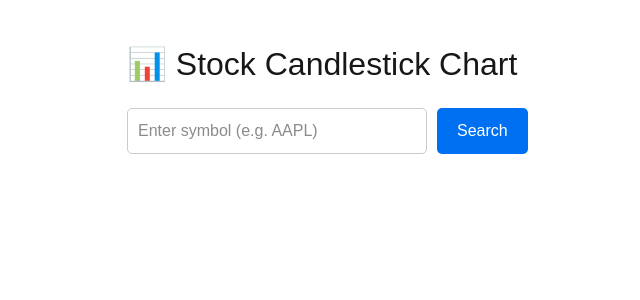
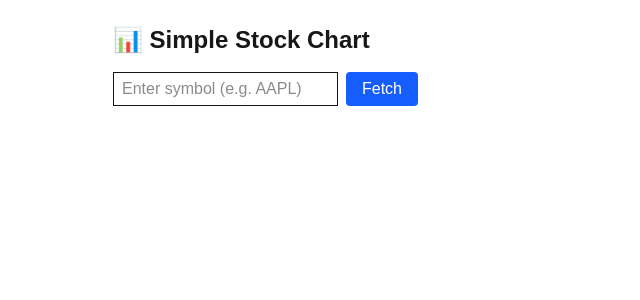
Before and after one commit to sinxiang/AL-in-Finance, a Next.js app: page / in a window 1280 px wide. Shown: the top 300 px of the page, without its empty margins (103-743 px from the left). Built offline with nearby package versions, Linux system fonts and the light colour scheme.

Commit message:
new stock

```diff
--- a/package.json
+++ b/package.json
@@ -9,9 +9,13 @@
     "lint": "next lint"
   },
   "dependencies": {
+    "apexcharts": "^4.7.0",
+    "chart.js": "^4.5.0",
     "lightweight-charts": "^5.0.8",
     "next": "15.3.5",
     "react": "^19.0.0",
+    "react-apexcharts": "^1.7.0",
+    "react-chartjs-2": "^5.3.0",
     "react-dom": "^19.0.0",
     "recharts": "^3.0.2",
     "yahoo-finance2": "^2.13.3"
--- a/src/app/api/stock/route.ts
+++ b/src/app/api/stock/route.ts
@@ -1,22 +1,52 @@
-import { NextResponse } from "next/server";
-import yahooFinance from "yahoo-finance2";
+// app/api/stock/route.ts
+import { NextRequest, NextResponse } from 'next/server';
 
-export async function GET(request: Request) {
-  const { searchParams } = new URL(request.url);
-  const symbol = searchParams.get("symbol");
+const RAPIDAPI_KEY = '7f86051324mshf01077615510e7dp1ac9e4jsn2c4e365931d7';
+
+export async function GET(req: NextRequest) {
+  const symbol = req.nextUrl.searchParams.get('symbol');
 
   if (!symbol) {
-    return NextResponse.json({ error: "No symbol provided" }, { status: 400 });
+    return NextResponse.json({ error: 'Missing symbol' }, { status: 400 });
   }
 
   try {
-    const result = await yahooFinance.historical(symbol, {
-      period1: new Date(Date.now() - 30 * 24 * 60 * 60 * 1000),
-      period2: new Date(),
+    const url = `https://apidojo-yahoo-finance-v1.p.rapidapi.com/stock/v2/get-timeseries?symbol=${symbol}&region=US`;
+
+    const response = await fetch(url, {
+      headers: {
+        'X-RapidAPI-Key': RAPIDAPI_KEY,
+        'X-RapidAPI-Host': 'apidojo-yahoo-finance-v1.p.rapidapi.com',
+      },
+      cache: 'no-store',
     });
 
-    return NextResponse.json(result);
-  } catch {
-    return NextResponse.json({ error: "Invalid symbol or API error" }, { status: 500 });
+    const raw = await response.json();
+
+    const prices = raw?.prices;
+
+    if (!Array.isArray(prices)) {
+      return NextResponse.json({ error: 'Invalid data from API' }, { status: 500 });
+    }
+
+    // 格式化成图表用的数据结构
+    const candles = prices
+      .filter((item: any) => item.open && item.close && item.high && item.low && item.date)
+      .map((item: any) => {
+        const date = new Date(item.date * 1000); // UNIX 秒转毫秒
+        return {
+          time: date.toISOString().split('T')[0],
+          open: item.open,
+          high: item.high,
+          low: item.low,
+          close: item.close,
+        };
+      })
+      .slice(-30); // 只取最近 30 天
+
+    return NextResponse.json(candles);
+  } catch (error) {
+    console.error('API fetch error:', error);
+    return NextResponse.json({ error: 'Failed to fetch stock data' }, { status: 500 });
   }
 }
--- a/src/app/page.tsx
+++ b/src/app/page.tsx
@@ -1,123 +1,80 @@
 'use client';
 
-import React, { useEffect, useRef, useState } from 'react';
-import { createChart, Time } from 'lightweight-charts';
+import React, { useState, useEffect } from 'react';
+import { Chart as ChartJS, CategoryScale, LinearScale, BarElement, Tooltip } from 'chart.js';
+import { Chart } from 'react-chartjs-2';
 
-type Candle = {
-  time: Time;
-  open: number;
-  high: number;
-  low: number;
-  close: number;
-};
+ChartJS.register(CategoryScale, LinearScale, BarElement, Tooltip);
 
-export default function Home() {
-  const chartContainerRef = useRef<HTMLDivElement>(null);
+export default function HomePage() {
   const [symbol, setSymbol] = useState('');
-  const [candles, setCandles] = useState<Candle[]>([]);
+  const [candles, setCandles] = useState<any[]>([]);
   const [error, setError] = useState<string | null>(null);
 
   const fetchData = async () => {
+    setError(null);
     try {
-      const response = await fetch(
-        `https://apidojo-yahoo-finance-v1.p.rapidapi.com/stock/v2/get-chart?interval=1d&symbol=${symbol}&range=1mo&region=US`,
-        {
-          method: 'GET',
-          headers: {
-            'X-RapidAPI-Key': '7f86051324mshf01077615510e7dp1ac9e4jsn2c4e365931d7',
-            'X-RapidAPI-Host': 'apidojo-yahoo-finance-v1.p.rapidapi.com',
-          },
-        }
-      );
+      const res = await fetch(`/api/stock?symbol=${symbol}`);
+      const raw = await res.json();
 
-      const data = await response.json();
+      if (!Array.isArray(raw)) {
+        setError('Invalid data format from API');
+        return;
+      }
 
-      const result = data.chart?.result?.[0];
-      if (!result) throw new Error('Invalid symbol');
-
-      const timestamps = result.timestamp;
-      const quotes = result.indicators.quote[0];
-
-      const candleData: Candle[] = timestamps.map((t: number, i: number) => ({
-        time: new Date(t * 1000).toISOString().split('T')[0] as Time,
-        open: quotes.open[i],
-        high: quotes.high[i],
-        low: quotes.low[i],
-        close: quotes.close[i],
+      const cleaned = raw.map((d: any) => ({
+        date: d.date.split('T')[0],
+        open: d.open,
+        close: d.close,
+        high: d.high,
+        low: d.low,
       }));
 
-      setCandles(candleData);
-      setError(null);
+      setCandles(cleaned);
     } catch (err) {
-      console.error(err);
-      setError('Invalid stock symbol or API error.');
-      setCandles([]);
+      setError('Failed to fetch data.');
     }
   };
 
-  useEffect(() => {
-    if (!chartContainerRef.current || candles.length === 0) return;
-
-    chartContainerRef.current.innerHTML = '';
-
-    const chart = createChart(chartContainerRef.current, {
-      width: chartContainerRef.current.clientWidth,
-      height: 400,
-      layout: { background: { color: '#ffffff' }, textColor: '#000' },
-      grid: {
-        vertLines: { color: '#eee' },
-        horzLines: { color: '#eee' },
+  const chartData = {
+    labels: candles.map((d) => d.date),
+    datasets: [
+      {
+        label: 'Open',
+        data: candles.map((d) => d.open),
+        backgroundColor: 'blue',
       },
-    });
-
-    const series = (chart as any).addCandlestickSeries();
-
-    series.setData(candles);
-
-    const resizeObserver = new ResizeObserver(() => {
-      chart.applyOptions({ width: chartContainerRef.current!.clientWidth });
-    });
-    resizeObserver.observe(chartContainerRef.current);
-
-    return () => resizeObserver.disconnect();
-  }, [candles]);
+      {
+        label: 'Close',
+        data: candles.map((d) => d.close),
+        backgroundColor: 'green',
+      },
+    ],
+  };
 
   return (
-    <div style={{ padding: 40, fontFamily: 'Arial', maxWidth: 900, margin: 'auto' }}>
-      <h1 style={{ fontSize: '2rem', marginBottom: 20 }}>📊 Stock Candlestick Chart</h1>
+    <main className="p-6 max-w-4xl mx-auto">
+      <h1 className="text-2xl font-bold mb-4">📊 Simple Stock Chart</h1>
 
-      <div style={{ display: 'flex', marginBottom: 20 }}>
+      <div className="flex gap-2 mb-4">
         <input
-          type="text"
-          placeholder="Enter symbol (e.g. AAPL)"
+          className="border px-2 py-1"
           value={symbol}
           onChange={(e) => setSymbol(e.target.value.toUpperCase())}
-          style={{
-            padding: 10,
-            width: 300,
-            marginRight: 10,
-            border: '1px solid #ccc',
-            borderRadius: 5,
-          }}
+          placeholder="Enter symbol (e.g. AAPL)"
         />
-        <button
-          onClick={fetchData}
-          style={{
-            padding: '10px 20px',
-            backgroundColor: '#0070f3',
-            color: 'white',
-            border: 'none',
-            borderRadius: 5,
-            cursor: 'pointer',
-          }}
-        >
-          Search
+        <button className="bg-blue-600 text-white px-4 py-1 rounded" onClick={fetchData}>
+          Fetch
         </button>
       </div>
 
-      {error && <p style={{ color: 'red' }}>{error}</p>}
+      {error && <p className="text-red-500">{error}</p>}
 
-      <div ref={chartContainerRef} />
-    </div>
+      {candles.length > 0 && (
+        <div className="bg-white p-4 rounded shadow">
+          <Chart type="bar" data={chartData} />
+        </div>
+      )}
+    </main>
   );
 }
```
Also changed, not shown: 1 other file (tests, documents, lock files or other folders).
